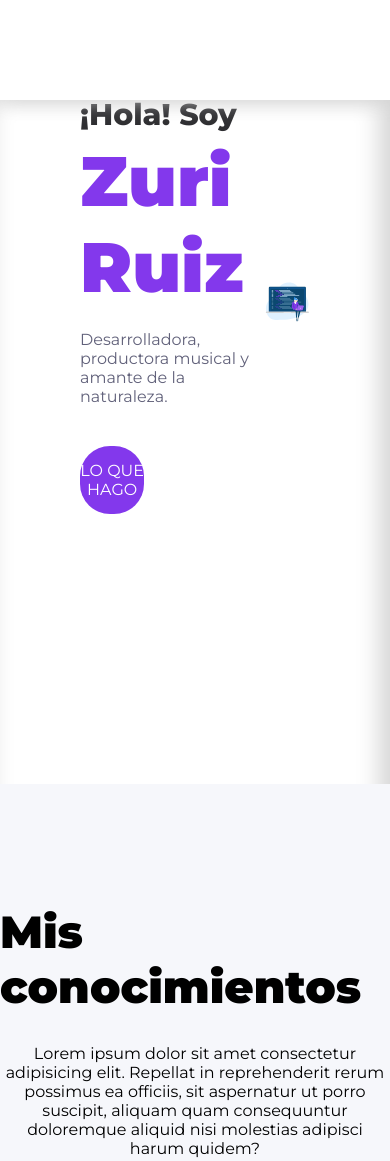
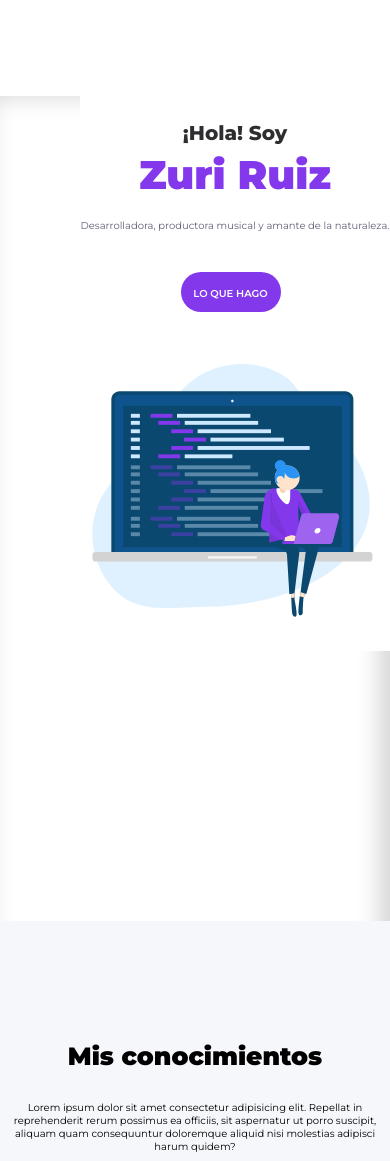
Before and after one commit to ZuriRuiz/porfolio-Zuri, a plain HTML site: page index.html in a window 390 px wide. Shown: the top 1161 px of the page. Drawn offline with nearby package versions, Linux system fonts and the light colour scheme.

Commit message:
primera parte del responsive

```diff
--- a/estilo.css
+++ b/estilo.css
@@ -914,3 +914,81 @@ textarea{
 .color-corazon{
     color: red;
 }
+
+@media screen and (max-width: 576px){
+    header{
+        display: none;
+
+    }
+    .container-introduccion{
+        display: flex;
+        flex-direction: column;
+        justify-content: center;
+        align-items: center;
+        background-color: #ffffff;
+    }
+
+    .saludo{
+        text-align: center;
+        font-size: 20px;
+        margin-top: 25px;
+    }
+    .nombre{
+        text-align: center;
+        font-size: 40px;
+
+    }
+
+    .descripcion{
+        text-align: center;
+        font-size: 10px;
+    }
+
+    .boton{
+
+        margin-left: 100px;
+        width: 100px;
+        height: 15px;
+        font-size: 10px;
+        font-weight: 600;
+        text-align: center;
+        padding-bottom: 25px;
+    }
+
+    .imagen-uno{
+        margin-top: 35px;
+        margin-left: 70px;
+        width: 300px;
+    }
+
+    .titulo-conocimientos{
+        font-size: 25px;
+    }
+
+    .descripcion-c{
+        font-size: 10px;
+        display: flex;
+        flex-direction: column;
+        align-items: center;
+    }
+
+    .container-conocimientos{
+        display: flex;
+        flex-wrap: wrap;
+    }
+
+    .card-uno{
+        width: 500px;
+        height: 170px;
+
+    }
+
+    .icono-html{
+        width: 50px;
+        text-align: center;
+    }
+
+    .texto-card{
+        font-size: 10px;
+    }
+}
```
